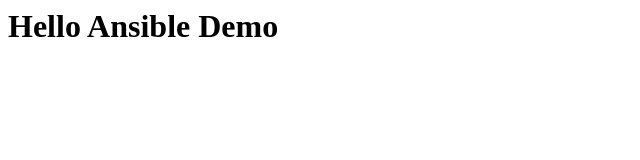
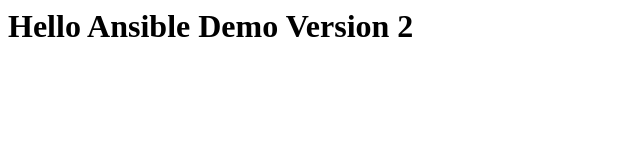
Before and after one commit to yoshiya-chiku/ansible-test, a plain HTML site: page index.html in a window 1280 px wide. Shown: the whole page, without its empty margins (0-640 px from the left). Drawn offline with Linux system fonts and the light colour scheme.

Commit message:
version 2

```diff
--- a/index.html
+++ b/index.html
@@ -1,6 +1,6 @@
 <html>
 <head><title>Ansible Demo</title></head>
 <body>
-<h1>Hello Ansible Demo</h1>
+<h1>Hello Ansible Demo Version 2</h1>
 </body>
 </html>
```
